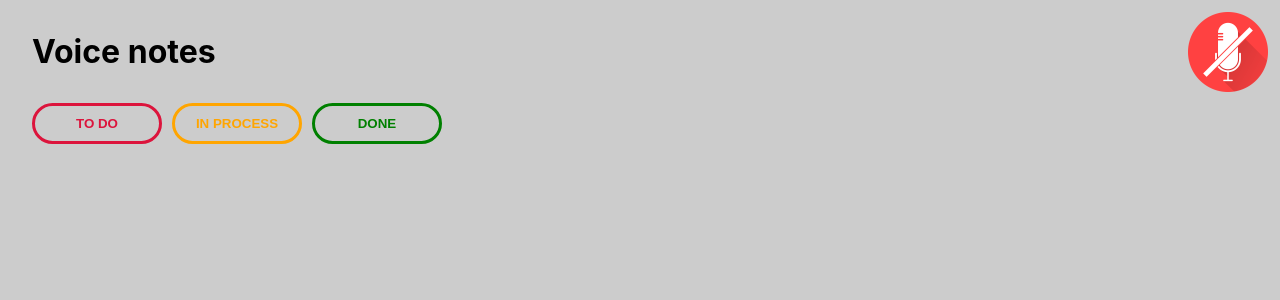
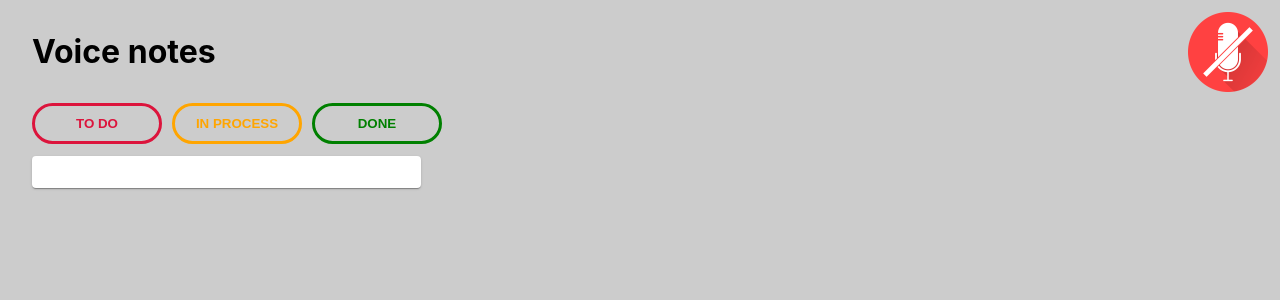
Before and after one commit to javierloba/voice_recognition, a React (Create React App) app: page / in a window 1280 px wide. Both pictures are taken after a click on the button "TO DO". Shown: the top 300 px of the page. Built offline with nearby package versions, Linux system fonts and the light colour scheme.

Commit message:
Created grid for notes with MUI

```diff
--- a/package.json
+++ b/package.json
@@ -11,6 +11,7 @@
     "react": "^17.0.2",
     "react-dom": "^17.0.2",
     "react-scripts": "4.0.3",
+    "react-uuid": "^1.0.2",
     "styled-components": "^5.3.3",
     "web-vitals": "^1.0.1"
   },
--- a/src/components/DisplayNotes.js
+++ b/src/components/DisplayNotes.js
@@ -1,11 +1,37 @@
-import React from 'react'
+import { Grid, Paper, makeStyles } from '@material-ui/core';
+import uuid from "react-uuid"
+
+const useStyles = makeStyles((theme) => ({
+    root: {
+        flexGrow: 1,
+    },
+    paper: {
+        padding: theme.spacing(2),
+        textAlign: 'center',
+        color: theme.palette.text.secondary,
+    },
+}));
 
 const DisplayNotes = ({data}) => {
+    const classes = useStyles();
+
     return (
-        <div>
-
+        <div className={classes.root}>
+            <Grid container spacing={3}>
+                {
+                    data.map((savedNote => (
+                        <Grid item xs={12} sm={4} key={savedNote.group}>
+                            {savedNote.name.map((string) => (
+                                <Paper className={classes.paper}>
+                                    <div key={uuid()}>{string}</div>
+                                </Paper>
+                            ))}
+                        </Grid>
+                    )))
+                }
+            </Grid>
         </div>
     )
 }
 
-export default DisplayNotes
+export default DisplayNotes;
```
Also changed, not shown: 2 other files (tests, documents, lock files or other folders).
